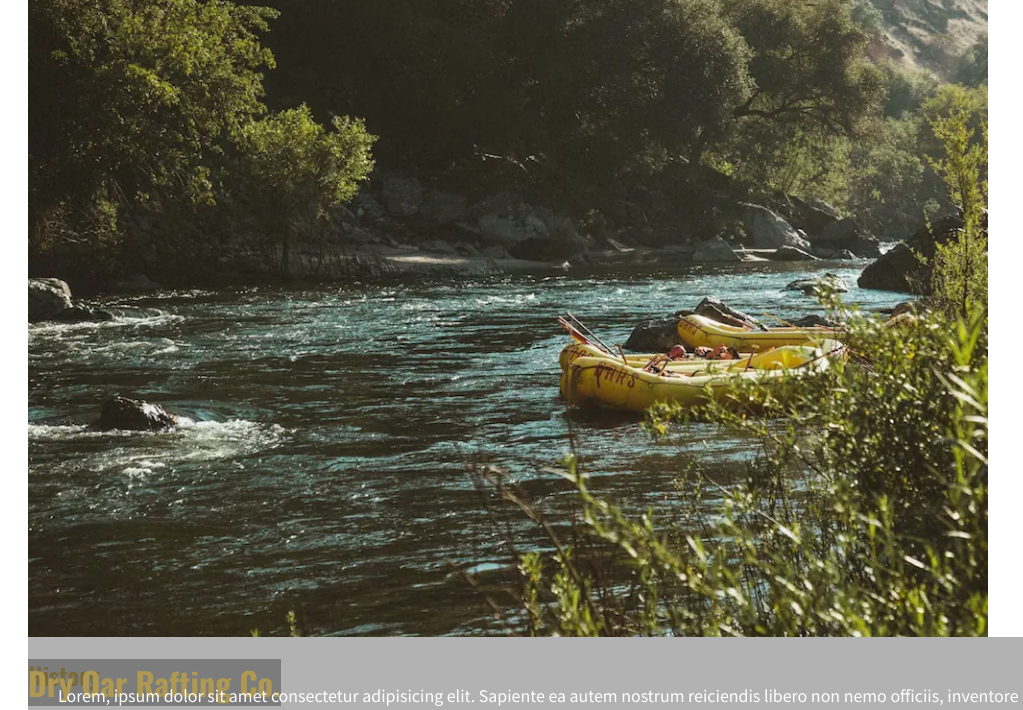
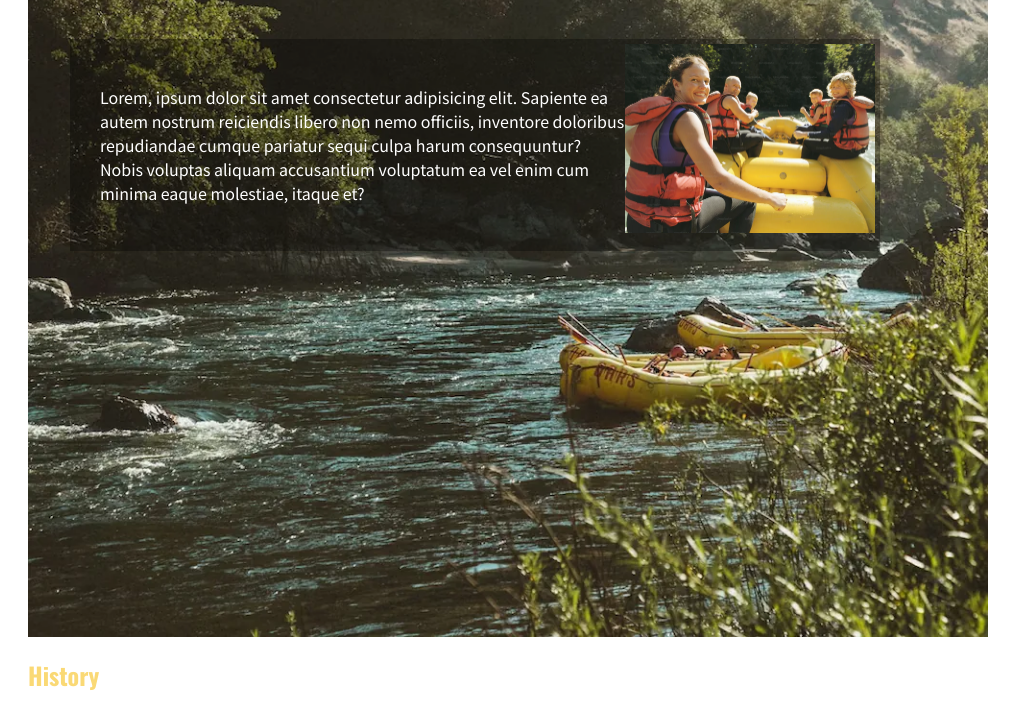
Before and after one commit to sanjuane356/wdd130, a plain HTML site: page wwr/about.html in a window 1280 px wide. Shown: the part 361-1071 px from the top of the page, without its empty margins (0-1023 px from the left). Drawn offline with nearby package versions, Linux system fonts and the light colour scheme.

Commit message:
better css

```diff
--- a/wwr/styles/rafting.css
+++ b/wwr/styles/rafting.css
@@ -68,12 +68,17 @@ nav a:hover {
 }
 .hero h1 {
     position: absolute;
+    top: 250px;
+    left: 50px;
     background-color: rgba(0, 0, 0, 0.3);
-    padding: ;
+    padding: 20px;
 }
 
 .hero article {
     position: absolute;
+    max-width: 800px;
+    top: 400px;
+    left: 70px;
     padding: 5px;
     background-color: rgba(0, 0, 0, 0.3);
     color: #fff;
```
